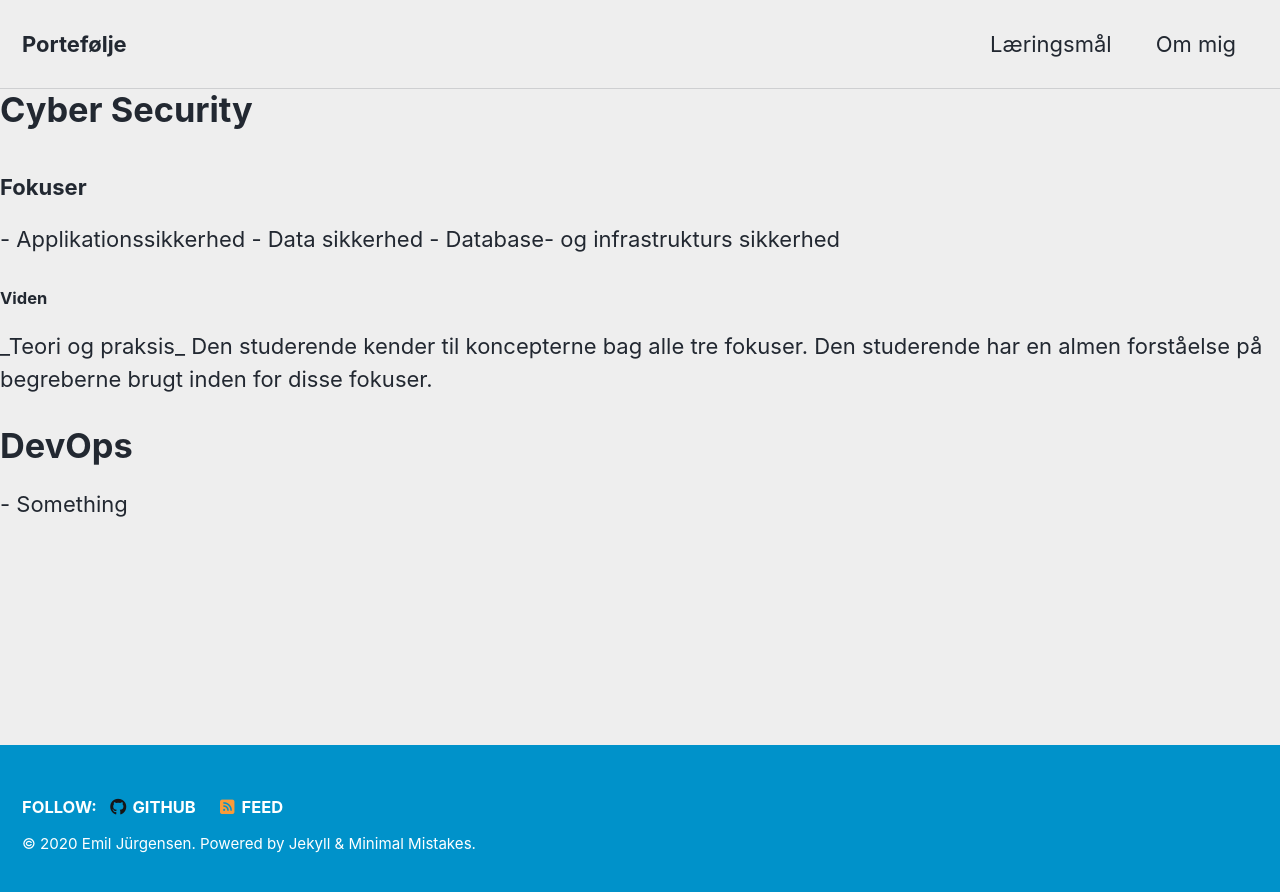
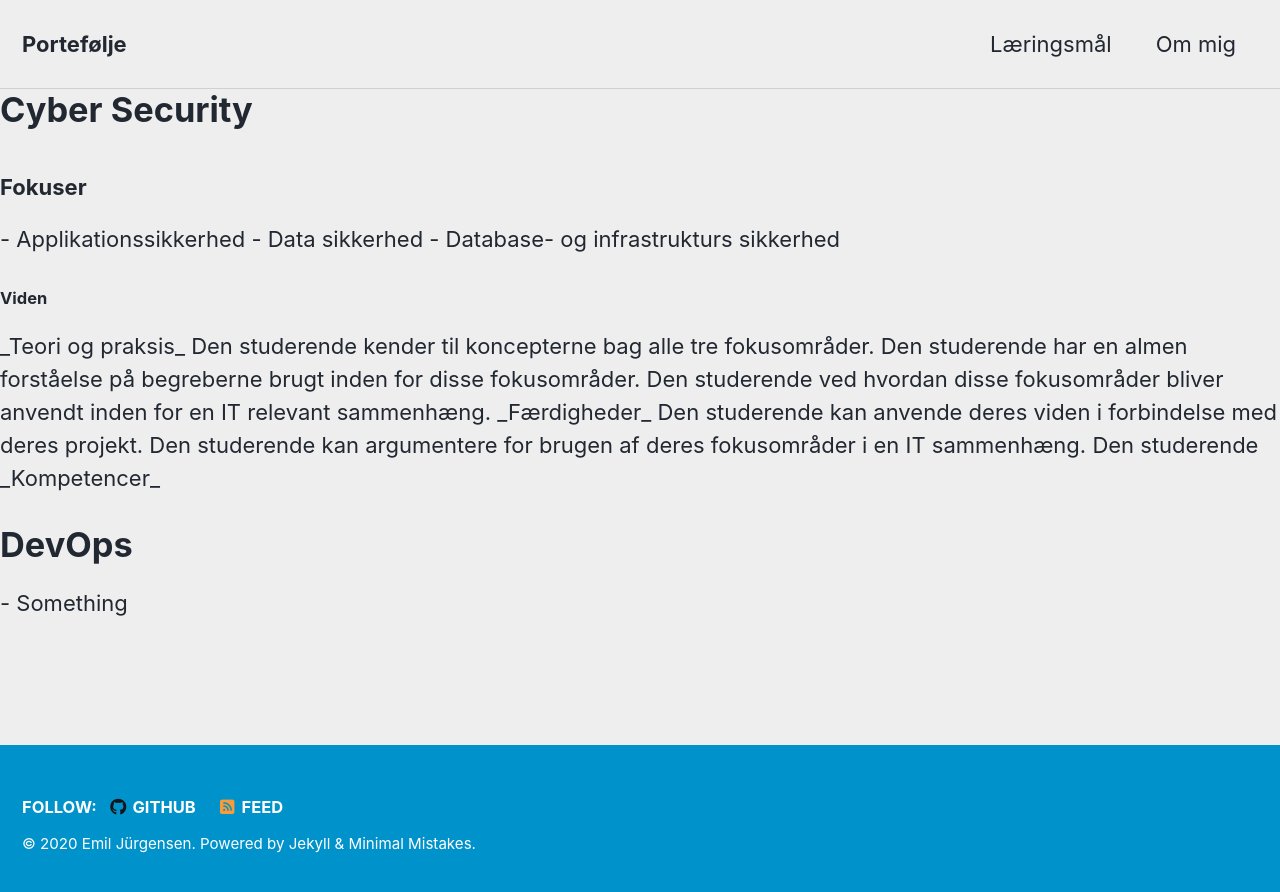
Before and after one commit to Emil428f/Portfolio, a Jekyll site: the page built from plan.md, in a window 1280 px wide. Shown: the top 892 px of the page. Built offline with Jekyll 4.4.1, drawn with Linux system fonts in a browser that asks for light colours; cached includes are drawn as plain includes; nearby versions of some CDN libraries; our own code applies the rules of GitHub Pages for plain Markdown files.

Commit message:
Update plan.md

```diff
--- a/plan.md
+++ b/plan.md
@@ -21,9 +21,23 @@ author_profile: true
 
   _Teori og praksis_
 
-    Den studerende kender til koncepterne bag alle tre fokuser.
+    Den studerende kender til koncepterne bag alle tre fokusområder.
 
-    Den studerende har en almen forståelse på begreberne brugt inden for disse fokuser.
+    Den studerende har en almen forståelse på begreberne brugt inden for disse fokusområder.
+
+    Den studerende ved hvordan disse fokusområder bliver anvendt inden for en IT relevant sammenhæng.
+
+  _Færdigheder_
+
+    Den studerende kan anvende deres viden i forbindelse med deres projekt.
+
+    Den studerende kan argumentere for brugen af deres fokusområder i en IT sammenhæng.
+
+    Den studerende
+
+  _Kompetencer_
+
+
 
 
 </p>
```
